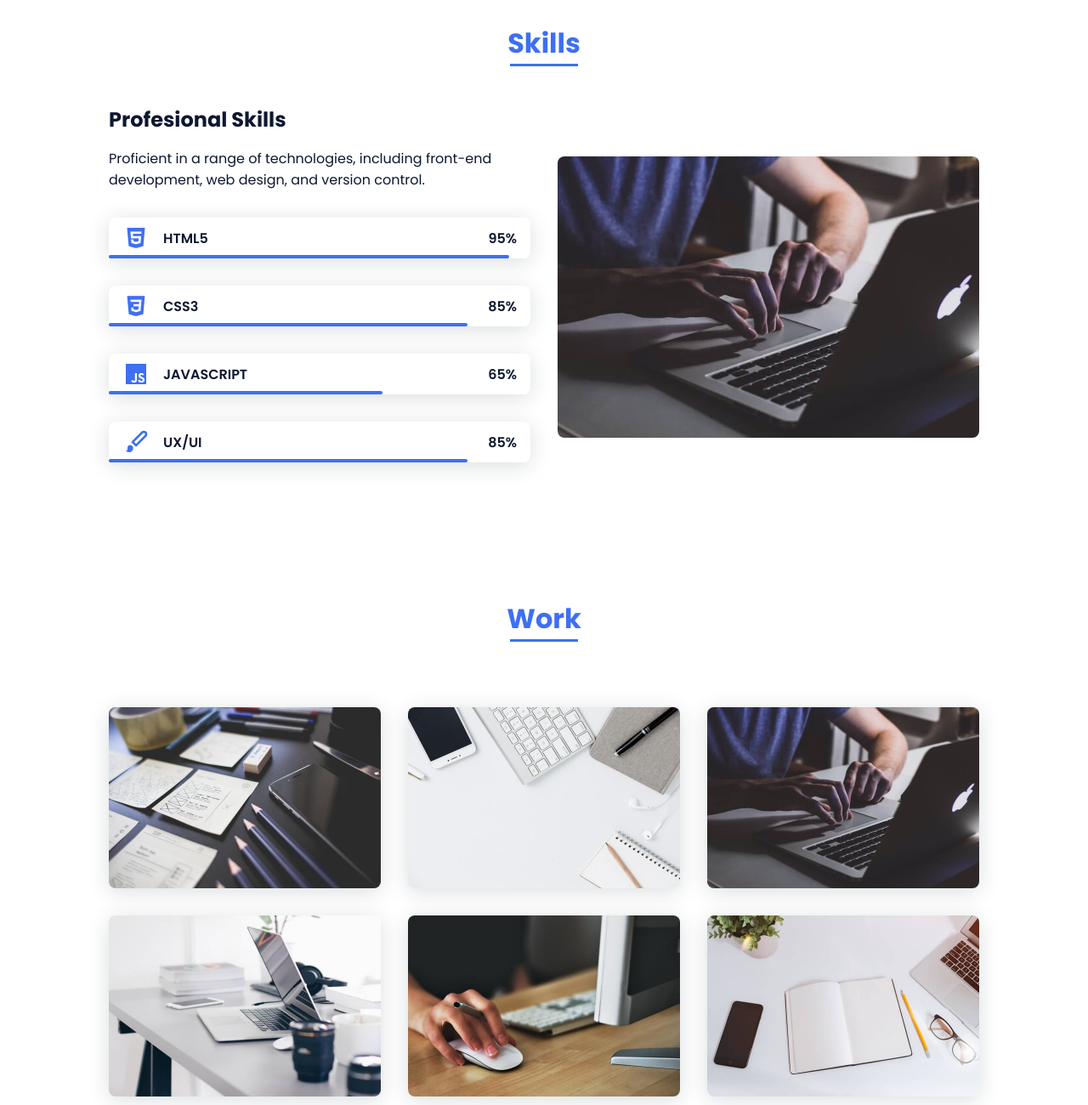
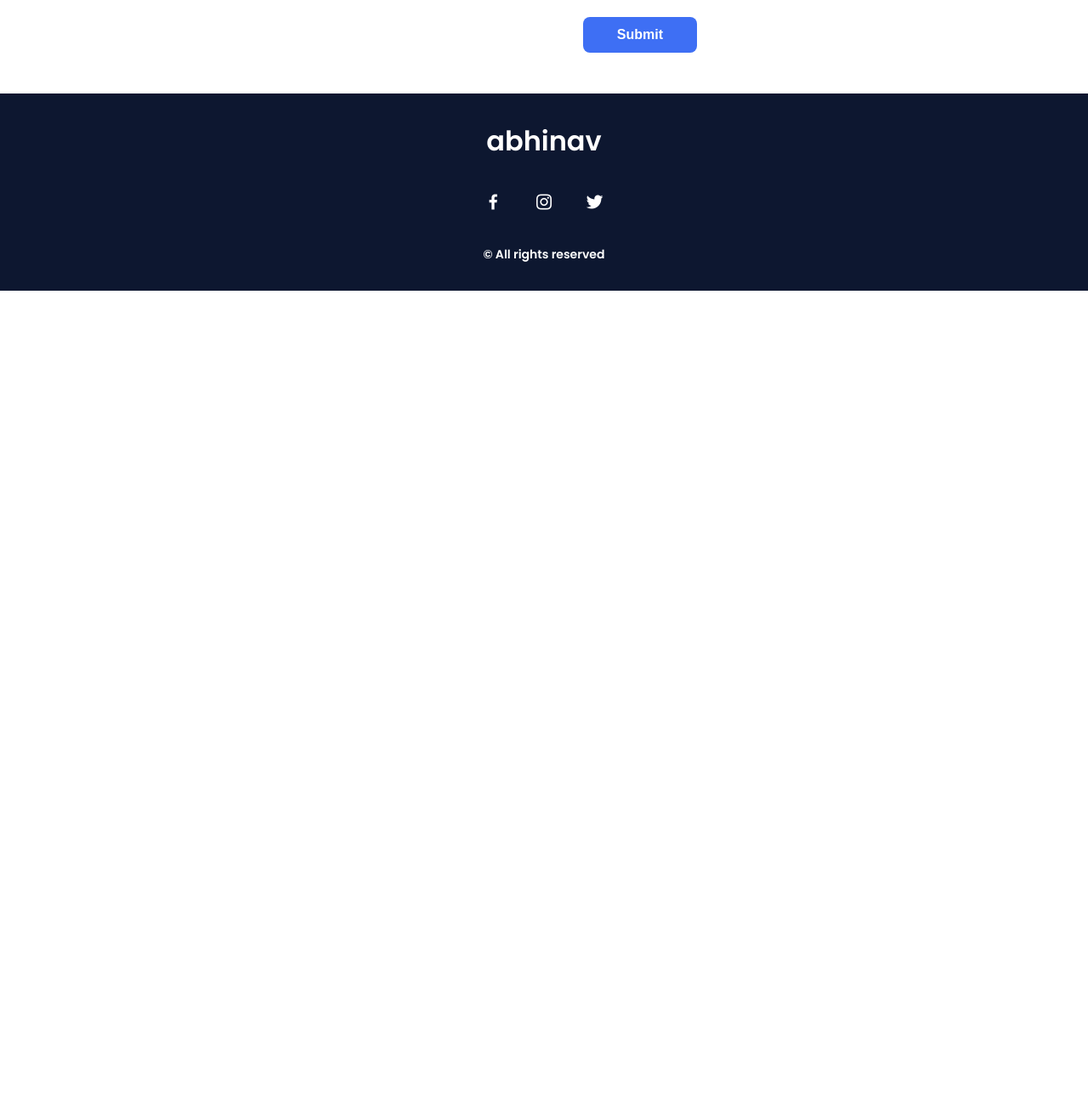
Before and after one commit to abhinav1728/portfolio, a plain HTML site: page index.html in a window 1280 px wide. Shown: the part 1300-2600 px from the top of the page at 85% size. After the commit the page ends 1642 px from the top, so only its background shows below. Drawn offline with nearby package versions, Linux system fonts and the light colour scheme.

Commit message:
index.html

```diff
--- a/index.html
+++ b/index.html
@@ -1,14 +1,12 @@
+
     <!DOCTYPE html>
 <html lang="en">
 <head>
     <meta charset="UTF-8">
     <meta name="viewport" content="width=device-width, initial-scale=1.0">
-
     <link rel="stylesheet" href="assets/css/styles.css">
-
     <!-- =====BOX ICONS===== -->
     <link href='https://cdn.jsdelivr.net/npm/boxicons@2.0.5/css/boxicons.min.css' rel='stylesheet'>
-
     <title>Portfolio website complete</title>
 </head>
 <body>
@@ -25,7 +23,7 @@
                     <li class="nav__item"><a href="#about" class="nav__link">About</a></li>
                     <li class="nav__item"><a href="#skills" class="nav__link">Skills</a></li>
                     <li class="nav__item"><a href="#work" class="nav__link">Work</a></li>
-                        <li class="nav__item"><a href="#contact" class="nav__link">Contact</a></li>
+                    <li class="nav__item"><a href="#contact" class="nav__link" id="contact-button">Contact</a></li>
                 </ul>
             </div>
 
@@ -40,132 +38,22 @@
         <section class="home bd-grid" id="home">
             <div class="home__data">
                 <h1 class="home__title">Hi,<br>I'am <span class="home__title-color">Abhinav </span><br> Web Designer</h1>
-
-                    <a href="#" class="button">Contact</a>
+                <a href="#contact" class="button" id="contact-link">Contact</a>
             </div>
-
             <div class="home__social">
                 <a href="" class="home__social-icon"><i class='bx bxl-linkedin'></i></a>
-                    <a href="" class="home__social-icon"><i class='bx bxl-behance' ></i></a>
-                    <a href="" class="home__social-icon"><i class='bx bxl-github' ></i></a>
+                <a href="" class="home__social-icon"><i class='bx bxl-behance'></i></a>
+                <a href="" class="home__social-icon"><i class='bx bxl-github'></i></a>
             </div>
-
             <div class="home__img">
                 <svg class="home__blob" viewBox="0 0 479 467" xmlns="http://www.w3.org/2000/svg" xmlns:xlink="http://www.w3.org/1999/xlink">
                     <mask id="mask0" mask-type="alpha">
                         <path d="M9.19024 145.964C34.0253 76.5814 114.865 54.7299 184.111 29.4823C245.804 6.98884 311.86 -14.9503 370.735 14.143C431.207 44.026 467.948 107.508 477.191 174.311C485.897 237.229 454.931 294.377 416.506 344.954C373.74 401.245 326.068 462.801 255.442 466.189C179.416 469.835 111.552 422.137 65.1576 361.805C17.4835 299.81 -17.1617 219.583 9.19024 145.964Z"/>
                     </mask>
                     <g mask="url(#mask0)">
-                            <!-- <path d="M9.19024 145.964C34.0253 76.5814 114.865 54.7299 184.111 29.4823C245.804 6.98884 311.86 -14.9503 370.735 14.143C431.207 44.026 467.948 107.508 477.191 174.311C485.897 237.229 454.931 294.377 416.506 344.954C373.74 401.245 326.068 462.801 255.442 466.189C179.416 469.835 111.552 422.137 65.1576 361.805C17.4835 299.81 -17.1617 219.583 9.19024 145.964Z"/> -->
                         <image class="home__blob-img" x="50" y="60" href="assets/img/perfil.jpg"/>
                     </g>
                 </svg>
-                </div>
-            </section>
-
-            <!--===== ABOUT =====-->
-            <section class="about section " id="about">
-                <h2 class="section-title">About</h2>
-
-                <div class="about__container bd-grid">
-                    <div class="about__img">
-                        <img src="assets/img/about.jpg" alt="assets\img\about.jpg">
-                    </div>
-
-                    <div>
-                        <h2 class="about__subtitle">I'am Abhinav</h2>
-                        <p class="about__text">Hello! I'm Abhinav Kumar, a passionate frontend developer and web designer dedicated to crafting visually stunning and user-friendly digital experiences. Let's bring your vision to life!</p>
-                    </div>
-                </div>
-            </section>
-
-            <!--===== SKILLS =====-->
-            <section class="skills section" id="skills">
-                <h2 class="section-title">Skills</h2>
-
-                <div class="skills__container bd-grid">
-                    <div>
-                        <h2 class="skills__subtitle">Profesional Skills</h2>
-                        <p class="skills__text">Proficient in a range of technologies, including front-end development, web design, and version control.</p>
-                        <div class="skills__data">
-                            <div class="skills__names">
-                                <i class='bx bxl-html5 skills__icon'></i>
-                                <span class="skills__name">HTML5</span>
-                            </div>
-                            <div class="skills__bar skills__html">
-
-                            </div>
-                            <div>
-                                <span class="skills__percentage">95%</span>
-                            </div>
-                        </div>
-                        <div class="skills__data">
-                            <div class="skills__names">
-                                <i class='bx bxl-css3 skills__icon'></i>
-                                <span class="skills__name">CSS3</span>
-                            </div>
-                            <div class="skills__bar skills__css">
-
-                            </div>
-                            <div>
-                                <span class="skills__percentage">85%</span>
-                            </div>
-                        </div>
-                        <div class="skills__data">
-                            <div class="skills__names">
-                                <i class='bx bxl-javascript skills__icon' ></i>
-                                <span class="skills__name">JAVASCRIPT</span>
-                            </div>
-                            <div class="skills__bar skills__js">
-
-                            </div>
-                            <div>
-                                <span class="skills__percentage">65%</span>
-                            </div>
-                        </div>
-                        <div class="skills__data">
-                            <div class="skills__names">
-                                <i class='bx bxs-paint skills__icon'></i>
-                                <span class="skills__name">UX/UI</span>
-                            </div>
-                            <div class="skills__bar skills__ux">
-
-                            </div>
-                            <div>
-                                <span class="skills__percentage">85%</span>
-                            </div>
-                        </div>
-                    </div>
-
-                    <div>
-                        <img src="assets/img/work3.jpg" alt="" class="skills__img">
-                    </div>
-                </div>
-            </section>
-
-            <!--===== WORK =====-->
-            <section class="work section" id="work">
-                <h2 class="section-title">Work</h2>
-
-                <div class="work__container bd-grid">
-                    <a href="" class="work__img">
-                        <img src="assets/img/work1.jpg" alt="">
-                    </a>
-                    <a href="" class="work__img">
-                        <img src="assets/img/work2.jpg" alt="">
-                    </a>
-                    <a href="" class="work__img">
-                        <img src="assets/img/work3.jpg" alt="">
-                    </a>
-                    <a href="" class="work__img">
-                        <img src="assets/img/work4.jpg" alt="">
-                    </a>
-                    <a href="" class="work__img">
-                        <img src="assets/img/work5.jpg" alt="">
-                    </a>
-                    <a href="" class="work__img">
-                        <img src="assets/img/work6.jpg" alt="">
-                    </a>
             </div>
         </section>
 
@@ -174,11 +62,11 @@
             <h2 class="section-title">Contact</h2>
 
             <div class="contact__container bd-grid">
-                    <form action="" class="contact__form">
-                        <input type="text" placeholder="Name" class="contact__input">
-                        <input type="mail" placeholder="Email" class="contact__input">
-                        <textarea name="" id="" cols="0" rows="10" class="contact__input"></textarea>
-                        <input type="button" value="Submit" class="contact__button button">
+                <form id="contact-form" class="contact__form">
+                    <input type="text" placeholder="Name" class="contact__input" id="contact-name">
+                    <input type="email" placeholder="Email" class="contact__input" id="contact-email">
+                    <textarea name="" id="contact-message" cols="0" rows="10" class="contact__input"></textarea>
+                    <input type="button" value="Submit" class="contact__button button" id="submit-button">
                 </form>
             </div>
         </section>
@@ -188,18 +76,18 @@
     <footer class="footer">
         <p class="footer__title">abhinav</p>
         <div class="footer__social">
-                <a href="#" class="footer__icon"><i class='bx bxl-facebook' ></i></a>
-                <a href="#" class="footer__icon"><i class='bx bxl-instagram' ></i></a>
-                <a href="#" class="footer__icon"><i class='bx bxl-twitter' ></i></a>
+            <a href="#" class="footer__icon"><i class='bx bxl-facebook'></i></a>
+            <a href="#" class="footer__icon"><i class='bx bxl-instagram'></i></a>
+            <a href="#" class="footer__icon"><i class='bx bxl-twitter'></i></a>
         </div>
-            <p class="footer__copy">&#169;  All rigths reserved</p>
+        <p class="footer__copy">&#169;  All rights reserved</p>
     </footer>
-
 
     <!--===== SCROLL REVEAL =====-->
     <script src="https://unpkg.com/scrollreveal"></script>
 
     <!--===== MAIN JS =====-->
     <script src="assets/js/main.js"></script>
+    <script src="assets/js/script.js"></script>
 </body>
 </html>
```
Lines whose indentation alone changed are shown as unchanged.
